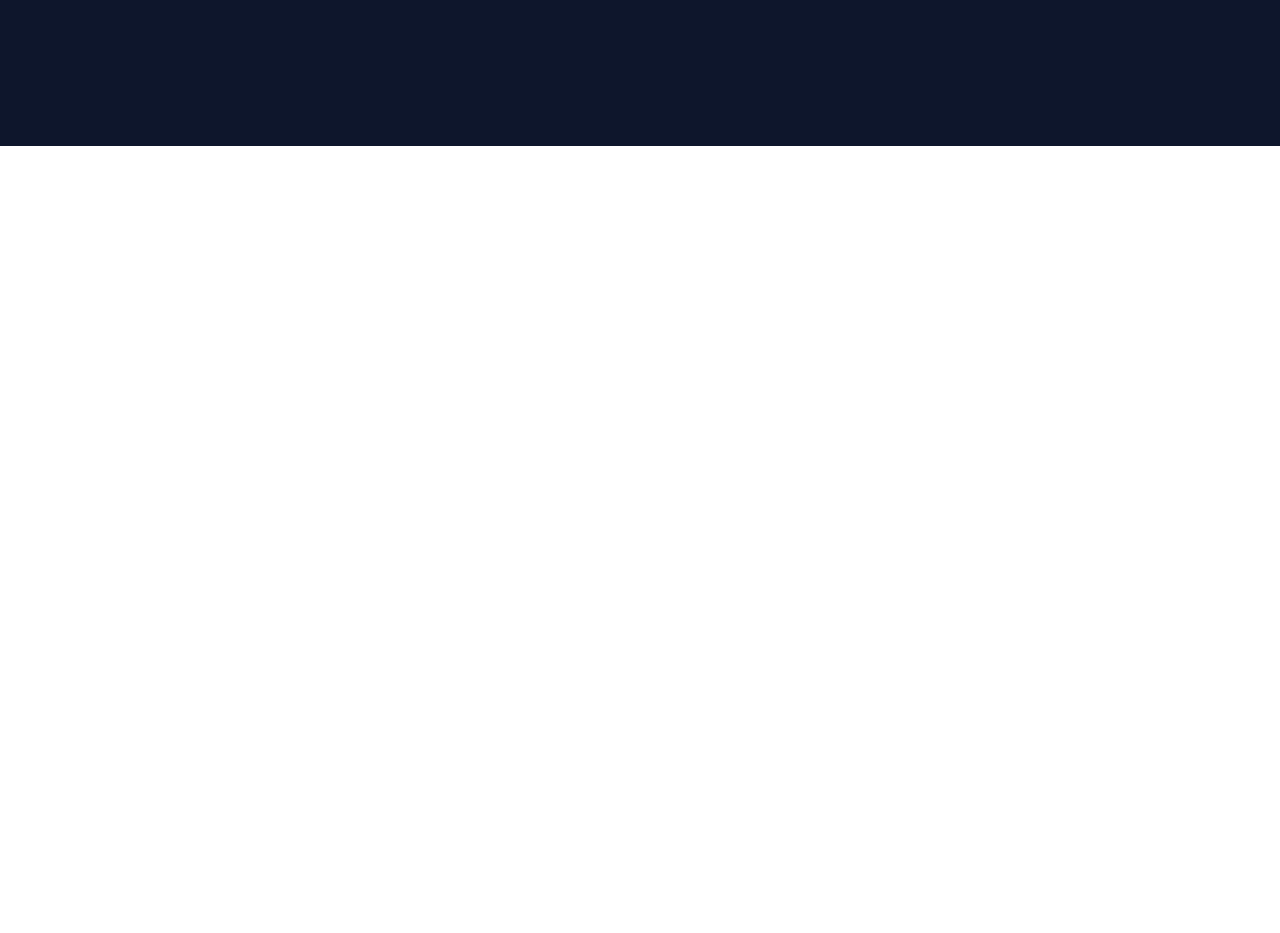
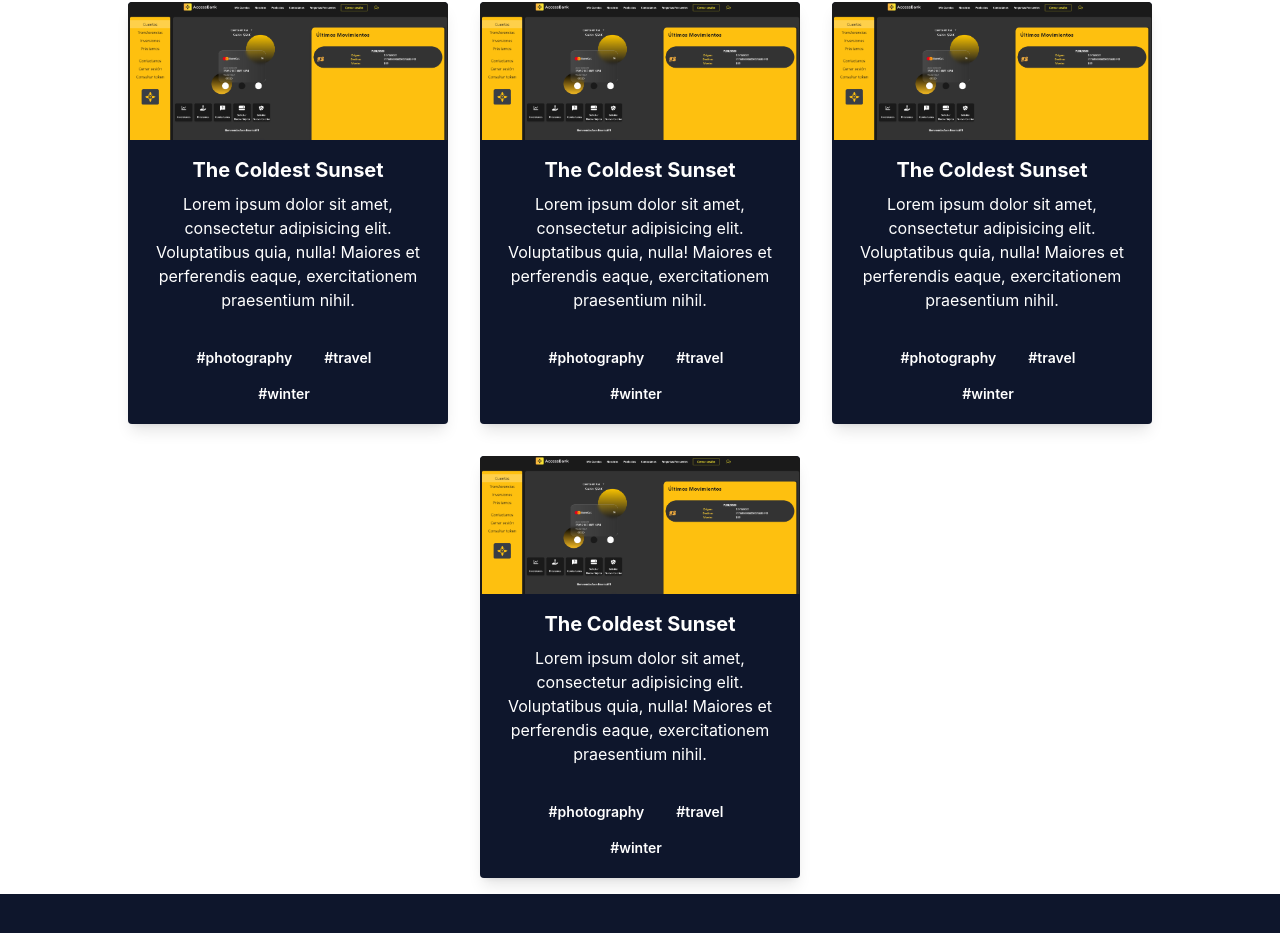
Before and after one commit to aronresni/TypeScript-Op, a React (Create React App) app: page / in a window 1280 px wide. Shown: the part 1079-2012 px from the top of the page. Before the commit the page ends 1225 px from the top, so only its background shows below. Built offline with nearby package versions, Linux system fonts and the light colour scheme.

Commit message:
Upload Projesct

```diff
--- a/src/App.js
+++ b/src/App.js
@@ -3,13 +3,15 @@ import NavBar from './components/NavBar';
 import SobreMi from './components/SobreMi';
 import Stack from './components/Stack';
 import Footer from "./components/Footer"
+import Proyectos from './components/Proyectos/Proyectos';
 function App() {
   return (
     <div className="App select-none">
       <NavBar />
       <SobreMi />
       <Stack />
-      <Footer/>
+      <Proyectos />
+      <Footer />
     </div>
   );
 }
--- /dev/null
+++ b/src/components/Proyectos/Proyectos.jsx
@@ -0,0 +1,79 @@
+import React from 'react'
+import accesbank from "../../assets/accesbank.png"
+import modalProyectos from "../Proyectos/modalProyectos"
+
+const Proyectos = () => {
+    return (
+        <>
+            <h1 className='p-5 tittle text-4xl md:text-5xl sm:text-4xl font-bold'>Proyectos</h1>
+            <div class="flex flex-wrap justify-center items-center">
+                <div className='max-w-sm rounded overflow-hidden shadow-lg m-4 w-full sm:w-1/2 md:w-1/3 lg:w-1/4 bg-dark flex hover:animate-pulse'>
+                    <div class="max-w-sm rounded overflow-hidden shadow-lg">
+                        <img src={accesbank} class="w-full" />
+                        <div class="px-6 py-4">
+                            <div class="font-bold text-xl mb-2">The Coldest Sunset</div>
+                            <p class="text-gray-700 text-base">
+                                Lorem ipsum dolor sit amet, consectetur adipisicing elit. Voluptatibus quia, nulla! Maiores et perferendis eaque, exercitationem praesentium nihil.
+                            </p>
+                        </div>
+                        <div class="px-6 pt-4 pb-2">
+                            <span class="inline-block bg-gray-200 rounded-full px-3 py-1 text-sm font-semibold text-gray-700 mr-2 mb-2">#photography</span>
+                            <span class="inline-block bg-gray-200 rounded-full px-3 py-1 text-sm font-semibold text-gray-700 mr-2 mb-2">#travel</span>
+                            <span class="inline-block bg-gray-200 rounded-full px-3 py-1 text-sm font-semibold text-gray-700 mr-2 mb-2">#winter</span>
+                        </div>
+                    </div>
+                </div>
+                <div className='max-w-sm rounded overflow-hidden shadow-lg m-4 w-full sm:w-1/2 md:w-1/3 lg:w-1/4 bg-dark flex hover:animate-pulse'>
+                    <div class="max-w-sm rounded overflow-hidden shadow-lg">
+                        <img src={accesbank} class="w-full" />
+                        <div class="px-6 py-4">
+                            <div class="font-bold text-xl mb-2">The Coldest Sunset</div>
+                            <p class="text-gray-700 text-base">
+                                Lorem ipsum dolor sit amet, consectetur adipisicing elit. Voluptatibus quia, nulla! Maiores et perferendis eaque, exercitationem praesentium nihil.
+                            </p>
+                        </div>
+                        <div class="px-6 pt-4 pb-2">
+                            <span class="inline-block bg-gray-200 rounded-full px-3 py-1 text-sm font-semibold text-gray-700 mr-2 mb-2">#photography</span>
+                            <span class="inline-block bg-gray-200 rounded-full px-3 py-1 text-sm font-semibold text-gray-700 mr-2 mb-2">#travel</span>
+                            <span class="inline-block bg-gray-200 rounded-full px-3 py-1 text-sm font-semibold text-gray-700 mr-2 mb-2">#winter</span>
+                        </div>
+                    </div>
+                </div>
+                <div className='max-w-sm rounded overflow-hidden shadow-lg m-4 w-full sm:w-1/2 md:w-1/3 lg:w-1/4 bg-dark flex hover:animate-pulse'>
+                    <div class="max-w-sm rounded overflow-hidden shadow-lg">
+                        <img src={accesbank} class="w-full" />
+                        <div class="px-6 py-4">
+                            <div class="font-bold text-xl mb-2">The Coldest Sunset</div>
+                            <p class="text-gray-700 text-base">
+                                Lorem ipsum dolor sit amet, consectetur adipisicing elit. Voluptatibus quia, nulla! Maiores et perferendis eaque, exercitationem praesentium nihil.
+                            </p>
+                        </div>
+                        <div class="px-6 pt-4 pb-2">
+                            <span class="inline-block bg-gray-200 rounded-full px-3 py-1 text-sm font-semibold text-gray-700 mr-2 mb-2">#photography</span>
+                            <span class="inline-block bg-gray-200 rounded-full px-3 py-1 text-sm font-semibold text-gray-700 mr-2 mb-2">#travel</span>
+                            <span class="inline-block bg-gray-200 rounded-full px-3 py-1 text-sm font-semibold text-gray-700 mr-2 mb-2">#winter</span>
+                        </div>
+                    </div>
+                </div>
+                <div className='max-w-sm rounded overflow-hidden shadow-lg m-4 w-full sm:w-1/2 md:w-1/3 lg:w-1/4 bg-dark flex hover:animate-pulse'>
+                    <div class="max-w-sm rounded overflow-hidden shadow-lg">
+                        <img src={accesbank} class="w-full" />
+                        <div class="px-6 py-4">
+                            <div class="font-bold text-xl mb-2">The Coldest Sunset</div>
+                            <p class="text-gray-700 text-base">
+                                Lorem ipsum dolor sit amet, consectetur adipisicing elit. Voluptatibus quia, nulla! Maiores et perferendis eaque, exercitationem praesentium nihil.
+                            </p>
+                        </div>
+                        <div class="px-6 pt-4 pb-2">
+                            <span class="inline-block bg-gray-200 rounded-full px-3 py-1 text-sm font-semibold text-gray-700 mr-2 mb-2">#photography</span>
+                            <span class="inline-block bg-gray-200 rounded-full px-3 py-1 text-sm font-semibold text-gray-700 mr-2 mb-2">#travel</span>
+                            <span class="inline-block bg-gray-200 rounded-full px-3 py-1 text-sm font-semibold text-gray-700 mr-2 mb-2">#winter</span>
+                        </div>
+                    </div>
+                </div>
+            </div>
+        </>
+    )
+}
+
+export default Proyectos
--- /dev/null
+++ b/src/components/Proyectos/modalProyectos.jsx
@@ -0,0 +1,11 @@
+import React from 'react'
+
+const modalProyectos = () => {
+  return (
+    <div>
+
+    </div>
+  )
+}
+
+export default modalProyectos
```
Also changed, not shown: src/components/Stack.jsx (+7 -7 lines), src/assets/accesbank.png (added).
